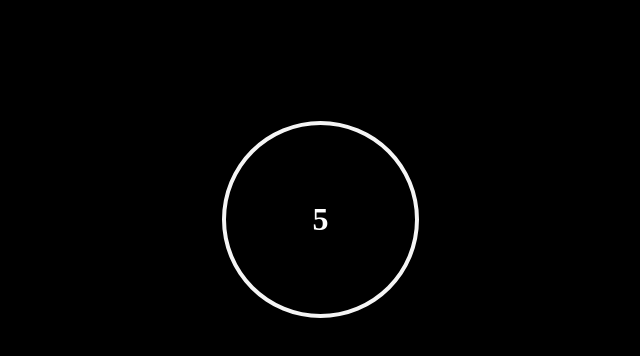
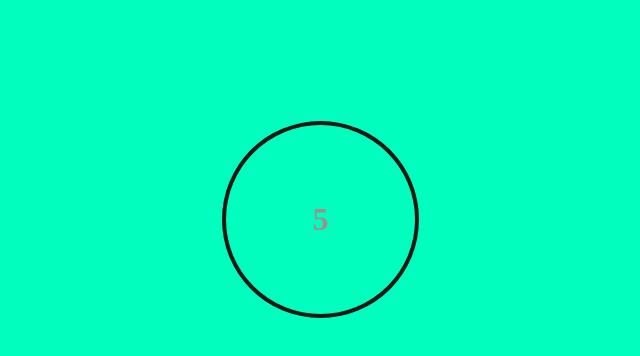
Before and after one commit to Yaminisherin/Day-15, a plain HTML site: page hell/index.html in a window 1280 px wide. Shown: the whole page, without its empty margins (315-955 px from the left). Drawn offline with Linux system fonts and the light colour scheme.

```diff
--- a/hell/index.html
+++ b/hell/index.html
@@ -5,7 +5,7 @@
     <meta http-equiv="X-UA-Compatible" content="IE=edge" />
     <meta name="viewport" content="width=device-width, initial-scale=1.0" />
     <title>COUNT-DOWN</title>
-    <link rel="stylesheet" href="style.css" />
+    <link rel="stylesheet" href="./style.css" />
   </head>
   <body>
     <script src="./script.js"></script>
--- a/hell/style.css
+++ b/hell/style.css
@@ -1,6 +1,6 @@
 body {
-    background-color: black;
-    color: white;
+    background-color:#00FEBE;
+    color: rgb(163, 141, 141);
   }
 
   #count-down {
@@ -11,7 +11,7 @@
     text-align: center;
     font-size: xx-large;
     font-weight: bolder;
-    border: 4px solid whitesmoke;
+    border: 4px solid rgba(27, 6, 6, 0.925);
     border-radius: 50%;
     height: 3cm;
     width: 5cm;
```
